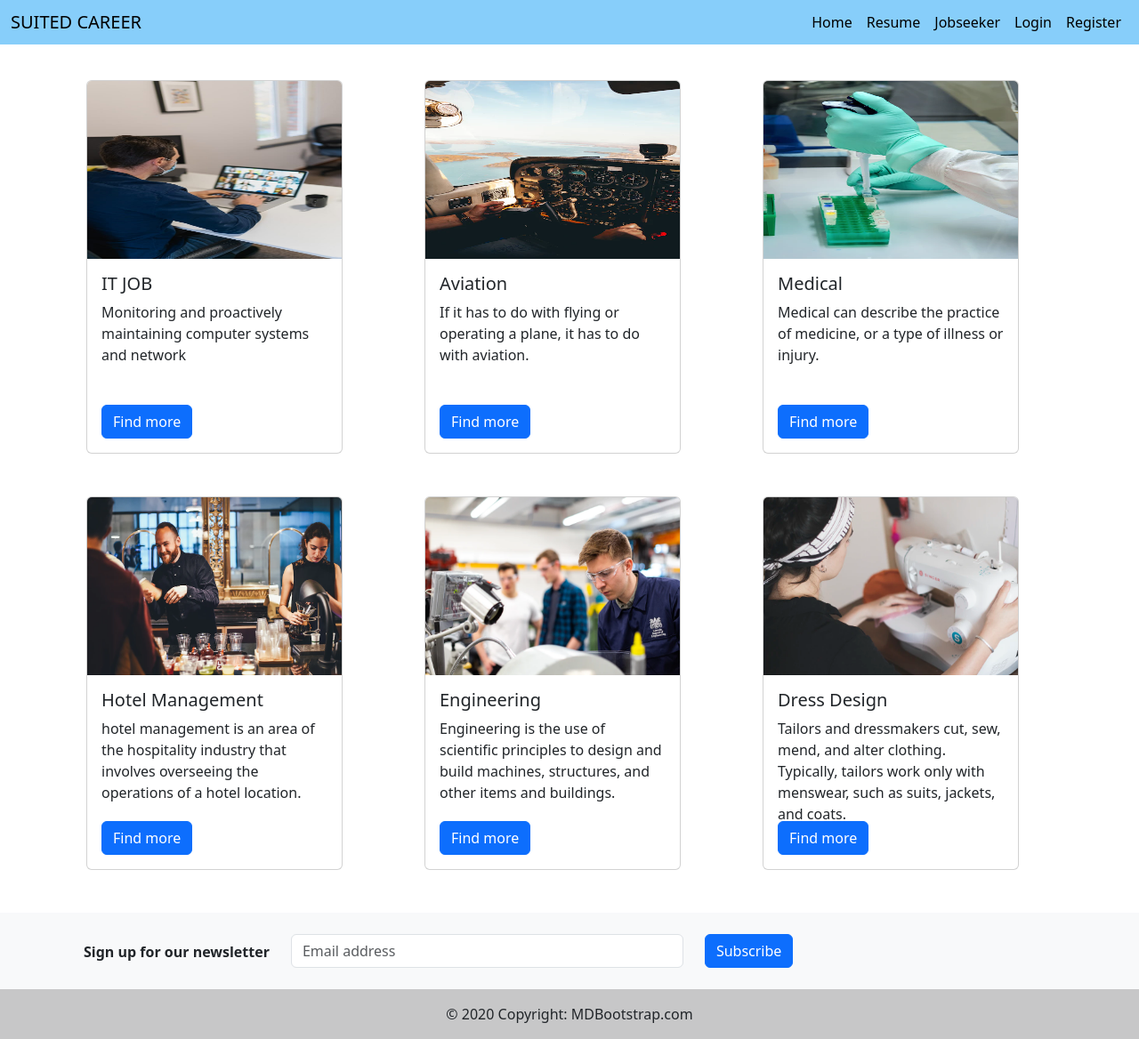
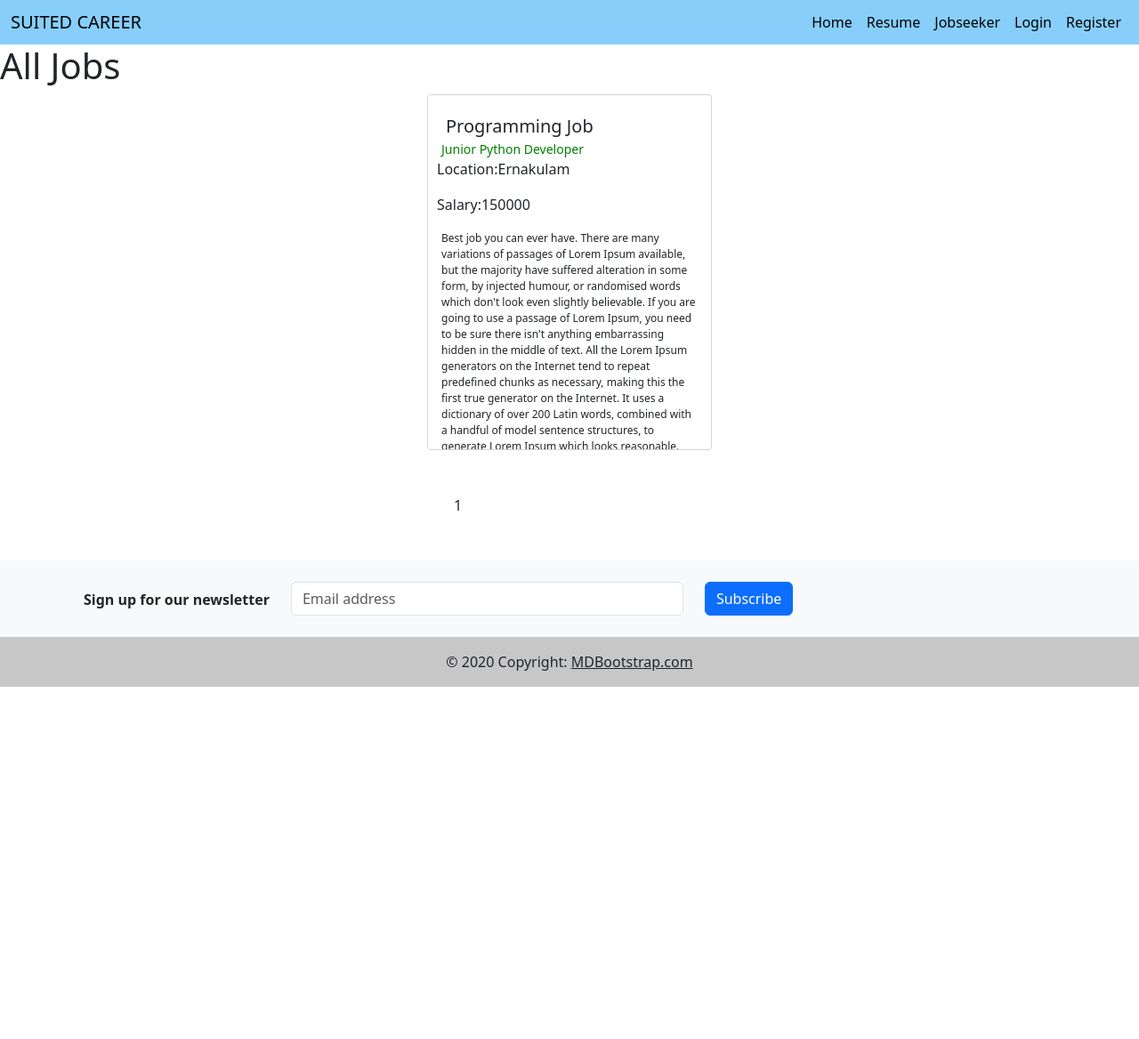
Before and after one commit to sayanavarghese/collegeproject-og, a Django app: page /jobSeeker/ in a window 1280 px wide. Shown: the whole page at 89% size. After the commit the page ends 772 px from the top, so only its background shows below. Run offline with Django 3.2, Linux system fonts and the light colour scheme; data comes from the database, SQL or seed files in the repository; both versions use the stored data as it was after the commit; parts of the project's set-up code (start-up, migrations or seed data) failed here and were passed over.

Commit message:
ADDING CHANGES

```diff
--- a/jobfinder/page_app/forms.py
+++ b/jobfinder/page_app/forms.py
@@ -25,4 +25,8 @@
    class  Meta:
       model = User
       fields = ('username','email','password1','password2')
-# class JobForm(forms.ModelForm):
+
+class JobForm(forms.ModelForm):
+      class Meta:
+        model = Job
+        fields = ('title','position', 'category', 'location','description' ,'salary')
--- a/jobfinder/page_app/models.py
+++ b/jobfinder/page_app/models.py
@@ -12,6 +12,9 @@
 
 class Category(models.Model):
       name = models.CharField(max_length=255)
+
+      def __str__(self):
+        return self.name
 
 
 class Job(models.Model):
@@ -33,6 +36,8 @@
     qualification=models.TextField()
     phone_no=models.CharField(max_length=12)
     about_me=models.TextField()
+    user=models.ForeignKey(User,on_delete=models.CASCADE)
+
 
 
 class Application(models.Model):
--- a/jobfinder/page_app/static/css/home.css
+++ b/jobfinder/page_app/static/css/home.css
@@ -99,7 +99,26 @@
   width: 100%;
   text-align: center;
 }
-a:link{
+a:link {
   text-decoration: none;
+}
 
+.home-search-form {
+  width: 100%;
+  display: flex;
+  justify-content: space-between;
 }
+
+.card-cat {
+  height: 200px;
+  margin: 10px 5px;
+}
+
+.card-cat .card-text {
+  margin-bottom: 0;
+  padding-bottom: 5px;
+}
+
+.card-cat .btn-primary {
+  margin-bottom: 10px;
+}
--- /dev/null
+++ b/jobfinder/page_app/static/css/jobseeker.css
@@ -0,0 +1,58 @@
+.staff-job-page {
+  margin: 30px 20px;
+}
+
+.job-container {
+  display: flex;
+  justify-content: space-evenly;
+  align-items: center;
+  flex-wrap: wrap;
+}
+
+.job-card {
+  width: 25%;
+  height: 400px;
+  border-radius: 4px;
+  border: 1px solid rgb(212, 212, 212);
+  padding: 10px;
+  overflow: hidden;
+  cursor: pointer;
+}
+
+.job-img {
+  width: 100%;
+  height: 250px;
+}
+.job-content {
+  height: 100px;
+  padding-bottom: 5px;
+}
+.job-name {
+  padding: 10px 5px 0px 10px;
+  margin: 0;
+  font-size: 20px;
+}
+
+.job-position {
+  padding: 0 5px;
+  margin: 0;
+  font-size: 14px;
+  color: green;
+}
+
+.job-description {
+  font-size: 12px;
+  padding: 1px 5px 5px 5px;
+  overflow: hidden;
+}
+
+.pagination {
+  width: 300px;
+  margin: 50px auto;
+  text-align: center;
+}
+
+.pagination span {
+  margin-left: 20px;
+  margin-right: 20px;
+}
--- a/jobfinder/page_app/templates/jobseeker.html
+++ b/jobfinder/page_app/templates/jobseeker.html
@@ -4,91 +4,35 @@
 job seeker
 {% endblock title %}
 {% block style %}
-<link rel="stylesheet" href="{% static 'css/home.css' %}"/>
+<link rel="stylesheet" href="{% static 'css/jobseeker.css' %}"/>
 {% endblock style %}
 
 {% block content %}
 
-<div class="container-fluid" >
+<div class="adder-job-page">
+  <h1>All Jobs</h1>
+  <div class="job-container">
+      {% for job in page_obj.object_list  %}
+      <div class="job-card">
+          <div class="job-content">
+              <p class="job-name">{{job.title}}</p>
+              <p class="job-position">{{job.position}}</p>
+              <p class="job-location">Location:{{job.location}}</p>
+              <p class="job-location">Salary:{{job.salary}}</p>
+              <p class="job-description">{{job.description}}</p>
 
-  <div class="main-content">
-
-    <div class="container">
-      <div class="row">
-        <div class="col-4">
-          <div class="card" style="width: 18rem;">
-            <img src="{% static 'img/job3.jpg' %}" class="card-img-top" alt="...">
-            <div class="card-body">
-              <h5 class="IT JOB">IT JOB</h5>
-              <p class="card-text">Monitoring and proactively maintaining computer systems and network</p>
-              <a href="{% url 'itjob' %}" class="btn btn-primary">Find more</a>
-            </div>
           </div>
-        </div>
-        <div class="col-4">
-          <div class="card" style="width: 18rem;">
-            <img src="{% static 'img/job12.jpg' %}" class="card-img-top" alt="...">
-            <div class="card-body">
-              <h5 class="IT PROFESSIONAL">Aviation</h5>
-              <p class="card-text">If it has to do with flying or operating a plane, it has to do with aviation.</p>
-              <a href="{% url 'Aviation' %}" class="btn btn-primary">Find more</a>
-            </div>
-          </div>
-        </div>
-        <div class="col-4">
-          <div class="card" style="width: 18rem;">
-            <img src="{% static 'img/job11.jpg' %}" class="card-img-top" alt="...">
-            <div class="card-body">
-              <h5 class="BACKED DEVELOPER">Medical</h5>
-              <p class="card-text">Medical can describe the practice of medicine, or a type of illness or injury.</p>
-              <a href="{% url 'Medical' %}" class="btn btn-primary">Find more</a>
-            </div>
-          </div>
-        </div>
-      </div><br><br>
-    <div class="row">
-      <div class="col-4">
-        <div class="card" style="width: 18rem;">
-          <img src="{% static 'img/job8.jpg' %}" class="card-img-top" alt="...">
-          <div class="card-body">
-            <h5 class="IT JOB">Hotel Management</h5>
-            <p class="card-text">hotel management is an area of the hospitality industry that involves
-                overseeing the operations of a hotel location. </p>
-            <a href="{% url 'hotelmanagement' %}" class="btn btn-primary">Find more</a>
-          </div>
-        </div>
       </div>
-      <div class="col-4">
-        <div class="card" style="width: 18rem;">
-          <img src="{% static 'img/job9.jpg' %}" class="card-img-top" alt="...">
-          <div class="card-body">
-            <h5 class="IT PROFESSIONAL">Engineering</h5>
-            <p class="card-text">Engineering is the use of scientific principles to design and build machines, structures,
-                and other items and buildings.</p>
-            <a href="{% url 'Engineering' %}" class="btn btn-primary">Find more</a>
-          </div>
-        </div>
-      </div>
-      <div class="col-4">
-        <div class="card" style="width: 18rem;">
-          <img src="{% static 'img/job10.jpg' %}" class="card-img-top" alt="...">
-          <div class="card-body">
-            <h5 class="BACKED DEVELOPER">Dress Design</h5>
-            <p class="card-text">Tailors and dressmakers cut, sew, mend, and alter clothing.
-                Typically, tailors work only with menswear, such as suits, jackets, and coats.</p>
-            <a href="{% url 'Dress Design' %}" class="btn btn-primary">Find more</a>
-          </div>
-        </div>
-      </div>
-
-    </div>
-
-
+      {% endfor %}
   </div>
-
+  <div class="pagination">
+      {% if page_obj.has_previous %}
+      <a href="?page={{page_obj.previous_page_number}}">previous</a>
+      {% endif %}
+      <span>{{page_obj.number}}</span>
+      {% if page_obj.has_next %}
+      <a href="?page={{page_obj.next_page_number}}">next</a>
+      {% endif %}
+  </div>
 </div>
-
-    </div>
-
-  </div><br></br>
 {% endblock content %}
--- a/jobfinder/page_app/urls.py
+++ b/jobfinder/page_app/urls.py
@@ -15,6 +15,7 @@
     path('jobadder/register/',views.jobadderregister,name='jobadderregister'),
     path('user/logout/',views.logout_user,name='logout_user'),
     path('jobadder/logout/',views.logout_jobadder,name='logout_jobadder'),
+    path('jobadder/add-job/',views.add_job,name='add-job'),
     path('it_job/',views.it_job,name='itjob'),
     path('Aviation/',views.Aviation,name='Aviation'),
     path('Medical/',views. Medical,name='Medical'),
--- a/jobfinder/page_app/views.py
+++ b/jobfinder/page_app/views.py
@@ -1,10 +1,13 @@
 from django.shortcuts import render,redirect
 from .forms import userForm
 from .forms import jobadderForm
-from .models import Profile
+from .models import Profile,Job,Category
 from django.contrib.auth.forms import AuthenticationForm
 from django.contrib.auth import authenticate,login,logout
 from django.contrib.auth.decorators import user_passes_test
+from .forms import JobForm
+from django.core.paginator import Paginator
+
 
 def is_user(user):
     try:
@@ -17,13 +20,47 @@
      except Profile.DoesNotExist:
         return False
 
-# Create your views here.
+
+
+# User
 def home(request):
-    return render(request,'home.html')
+    if request.method == 'POST':
+        search  = request.POST['search']
+        return redirect(f'/jobSeeker?search={search}')
+    categories = Category.objects.all()[:5]
+    list_categories = Category.objects.all()
+    data ={
+        "categories":categories,
+        "list_categories":list_categories
+    }
+
+    return render(request,'home.html',data)
+
+def jobSeeker(request):
+    categoryID = request.GET.get('category')
+    search = request.GET.get('search')
+    if categoryID:
+        jobs = Job.objects.filter(category=categoryID)
+        category = Category.objects.filter(id=categoryID)[0]
+    elif search:
+        jobs = Job.objects.filter(position__contains=search)
+        category = None
+    else:
+        jobs = Job.objects.all()
+        category = None
+    pagination = Paginator(jobs,10)
+    page_number = request.GET.get('page')
+    page_obj = pagination.get_page(page_number)
+    data ={
+        "jobs":jobs,
+        "page_obj":page_obj,
+        "category":category
+    }
+    return render(request,'jobseeker.html',data)
+
 def resume(request):
     return render(request,'resume.html')
-def jobSeeker(request):
-    return render(request,'jobseeker.html')
+
 
 def register(request):
     if request.method=='POST':
@@ -78,9 +115,7 @@
 @user_passes_test(is_user,login_url='/user/login/')
 def userhome(request):
     return render(request,'userhome.html')
-@user_passes_test(is_jobadder,login_url='/jobadder/login/')
-def jobadderhome(request):
-    return render(request,'jobadderhome.html')
+
 def userregister(request):
     if request.method =='POST':
         form=userForm(request.POST)
@@ -112,6 +147,44 @@
     else:
         form = jobadderForm()
     return render(request,'jobadderregister.html',{'form':form})
+
+def add_job(request):
+    if request.method == 'POST':
+        job_form = JobForm(request.POST,request.FILES)
+        if job_form.is_valid():
+            job= Job()
+            job.title = job_form.cleaned_data['title']
+            job.position = job_form.cleaned_data['position']
+            job.category =job_form.cleaned_data['category']
+            job.location = job_form.cleaned_data['location']
+            job.description = job_form.cleaned_data['description']
+            job.salary = job_form.cleaned_data['salary']
+            job.added_by = request.user
+            job.save()
+            return redirect('jobadderhome')
+    else:
+        job_form = JobForm()
+
+    data ={
+        "job_form":job_form
+    }
+    return render(request,'jobadder_addjob.html',data)
+
+def jobadderhome(request):
+    jobs = Job.objects.all()
+    pagination = Paginator(jobs,10)
+    page_number = request.GET.get('page')
+    page_obj = pagination.get_page(page_number)
+    data ={
+        "jobs":jobs,
+        "page_obj":page_obj
+
+    }
+    return render(request,'jobadderhome.html',data)
+
+
+
+
 def it_job(request):
      return render(request,'itjob.html')
 def Aviation(request):
```
Also changed, not shown: jobfinder/page_app/admin.py (+27 -4 lines), jobfinder/page_app/static/css/adder-add-job.css (added, +15 -0 lines), jobfinder/page_app/static/css/adder-home.css (added, +58 -0 lines), jobfinder/page_app/templates/home.html (+18 -62 lines), jobfinder/page_app/templates/jobadder_addjob.html (added, +32 -0 lines), jobfinder/page_app/templates/jobadderhome.html (+37 -10 lines), jobfinder/db.sqlite3 (added), jobfinder/page_app/migrations/0001_initial.py, jobfinder/page_app/migrations/0002_application_category_job_resume.py (deleted), 1 other file.
